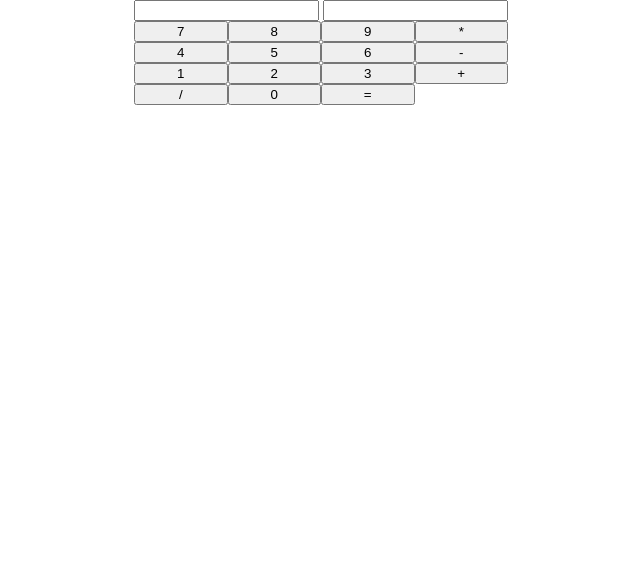
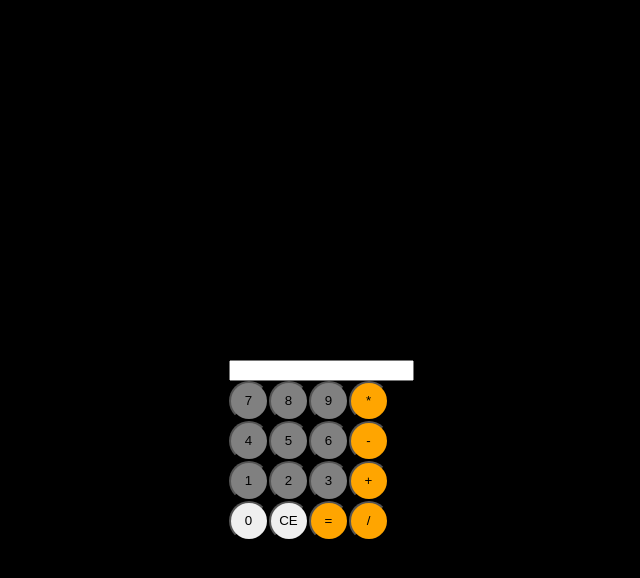
Before and after one commit to lucasvlb/HTML-CSS-e-JS, a plain HTML site: page HTML/new_calc.html in a window 1280 px wide. Shown: the whole page, without its empty margins (319-959 px from the left). Drawn offline with Linux system fonts and the light colour scheme.

Commit message:
HTML-CSS-e-JS
.

```diff
--- a/CSS/new_calc.css
+++ b/CSS/new_calc.css
@@ -1,10 +1,16 @@
 body{
+    background-color: black;
     display: flex;
     justify-content: center;
     align-items: center;
     width: auto;
-    height: 100%;
+    height: 100vh;
     margin: auto;
+
+}
+
+.calculadora{
+
 }
 
 .botoes{
@@ -12,3 +18,14 @@ body{
     grid-template-columns: repeat(4, 1fr);
 
 }
+.botoes, button{
+    width: 40px;
+    height: 40px;
+    border-radius: 100%;
+}
+.btlaranja{
+    background-color: orange;
+}
+.btcinza{
+    background-color: gray;
+}
--- a/HTML/new_calc.html
+++ b/HTML/new_calc.html
@@ -4,44 +4,45 @@
     <meta charset="UTF-8">
     <meta name="viewport" content="width=device-width, initial-scale=1.0">
     <title>calculadora Moderna</title>
-    <link rel="stylesheet" href="/CSS/new_calc.css">
+    <link rel="stylesheet" href="../CSS/new_calc.css">
 </head>
 <body>
 
     <div class="calculadora">
 
+        <div class="calculadora">
 
-         <div class="inputs">
-            <input type="number" id="numero1">
-            <input type="number" id="numero2">
-        </div>
-         <div class="botoes">
-            <button onclick="">7</button>
-            <button onclick="">8</button>
-            <button onclick="">9</button>
-            <button onclick="multiplicar()">*</button>
+            <div class="display">
+                <input type="text" id="tela" readonly>
+            </div>
+            <div class="botoes">
+            <button class="btcinza" onclick="expressao('7')">7</button>
+            <button class="btcinza" onclick="expressao('8')">8</button>
+            <button class="btcinza" onclick="expressao('9')">9</button>
+            <button class="btlaranja" onclick= "expressao('*')">*</button>
 
-            <button onclick="">4</button>
-            <button onclick="">5</button>
-            <button onclick="">6</button>
-            <button onclick="subtrair()">-</button>
+            <button class="btcinza" onclick="expressao('4')">4</button>
+            <button class="btcinza" onclick="expressao('5')">5</button>
+            <button class="btcinza" onclick="expressao('6')">6</button>
+            <button class="btlaranja"  onclick="expressao('-')">-</button>
 
-            <button onclick="">1</button>
-            <button onclick="">2</button>
-            <button onclick="">3</button>
-            <button onclick="somar()">+</button>
-            <button onclick="divisão()">/</button>
+            <button class="btcinza" onclick="expressao('1')">1</button>
+            <button class="btcinza" onclick="expressao('2')">2</button>
+            <button class="btcinza" onclick="expressao('3')">3</button>
+            <button class="btlaranja"  onclick="expressao('+')">+</button>
 
-            <button onclick="">0</button>
-            <button onclick="">=</button>
+            <button onclick="expressao('0')">0</button>
+            <button onclick="limpar()">CE</button>
+            <button class="btlaranja" onclick="resultado()">=</button>
+            <button class="btlaranja"  onclick="expressao('/')">/</button>
         </div>
         <div class="resultado">
             <h2 id="resultado"></h2>
-
+            <script src="../JavaScript/new_calc.js"></script>
         </div>
 
 
-        <script src="../JavaScript/new_calc.js"></script>
+        <script src="..//JavaScript/expressao.js"></script>
     </div>
 </body>
 </html>
```
Also changed, not shown: JavaScript/expressao.js (added, +18 -0 lines), JavaScript/script.js (deleted, +0 -24 lines), 1 other file.
